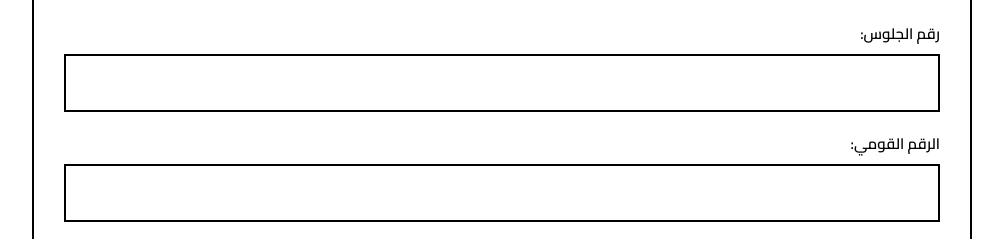
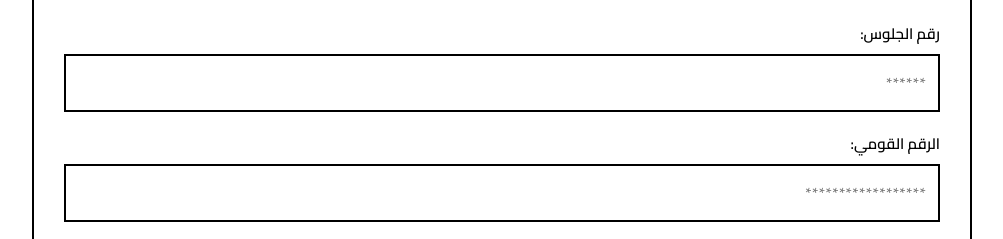
Before and after one commit to a7medah2007-debug/bsnu, a plain HTML site: page index.html in a window 1280 px wide. Shown: the part 287-526 px from the top of the page, without its empty margins (138-1141 px from the left). Drawn offline with Linux system fonts and the light colour scheme.

Commit message:
Update input placeholders for seat and national ID

```diff
--- a/index.html
+++ b/index.html
@@ -27,11 +27,11 @@
                 <form id="searchForm" onsubmit="handleSearch(event)">
                     <div class="form-group">
                         <label for="seatNumber">رقم الجلوس:</label>
-                        <input type="text" id="seatNumber" required placeholder="" pattern="[0-9]+" autocomplete="off">
+                        <input type="text" id="seatNumber" required placeholder="******" pattern="[0-9]+" autocomplete="off">
                     </div>
                     <div class="form-group">
                         <label for="nationalId">الرقم القومي:</label>
-                        <input type="text" id="nationalId" required placeholder=" " pattern="[0-9]{14}" title="يجب أن يتكون الرقم القومي من 14 رقماً" autocomplete="off">
+                        <input type="text" id="nationalId" required placeholder="****************** " pattern="[0-9]{14}" title="يجب أن يتكون الرقم القومي من 14 رقماً" autocomplete="off">
                     </div>
                     <button type="submit" class="btn">عرض النتيجة</button>
                 </form>
```
